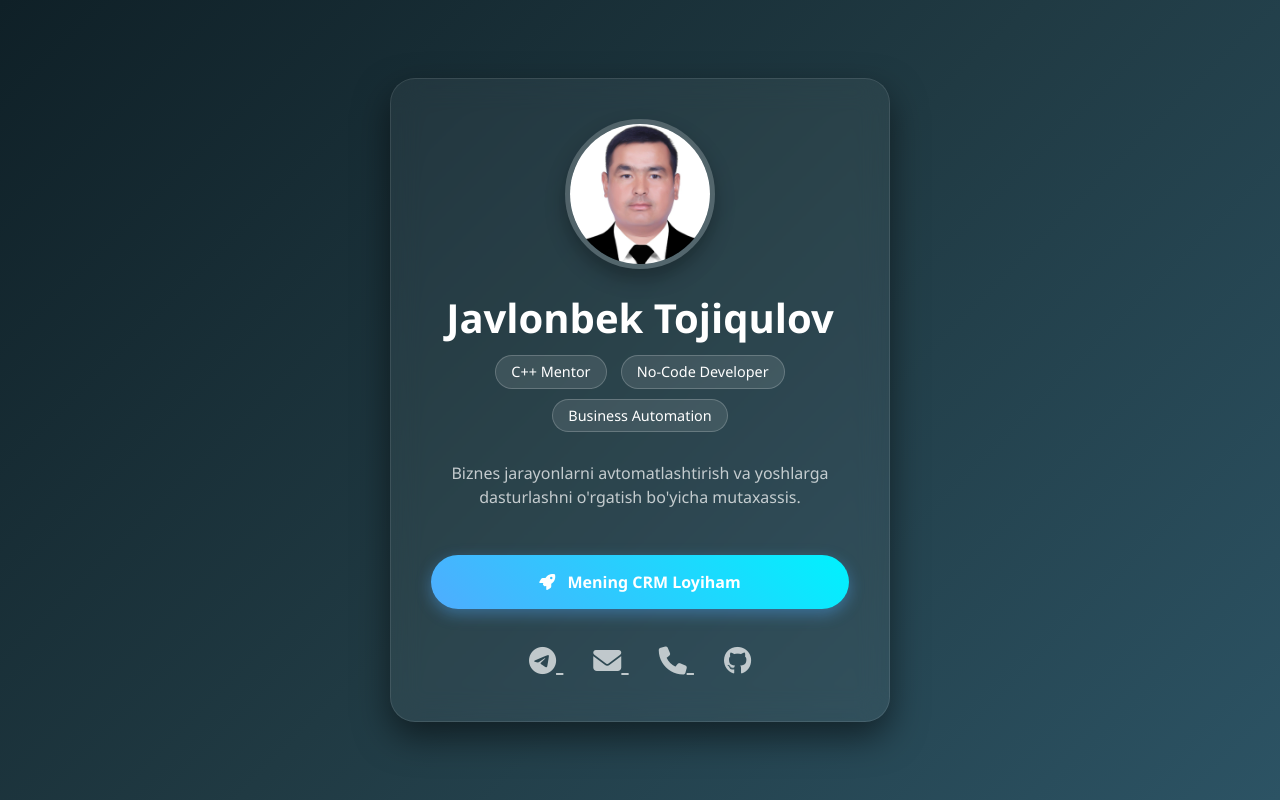
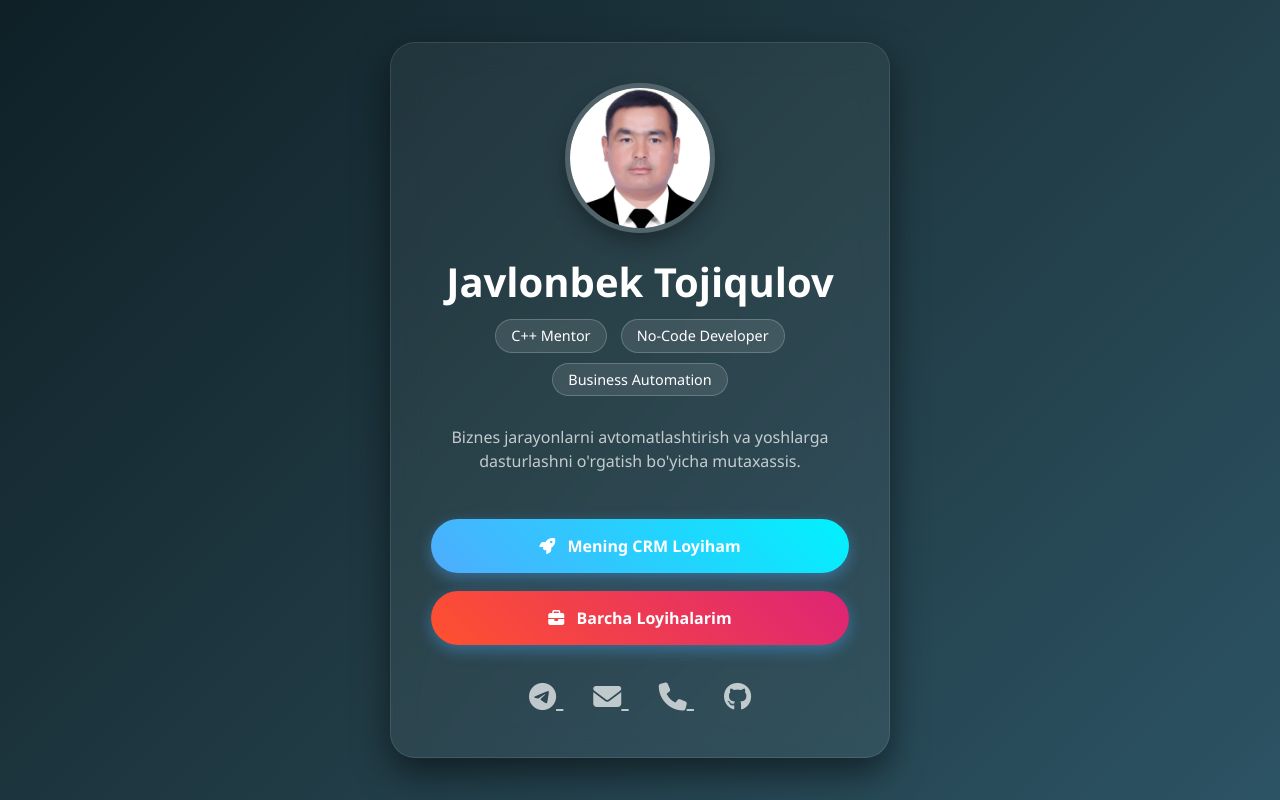
Before and after one commit to Javlon9992/study-center, a Django app: page / in a window 1280 px wide. Run offline with Django 5.2, Linux system fonts and the light colour scheme.

Commit message:
add projects gallereya page

```diff
--- a/app/templates/portfolio.html
+++ b/app/templates/portfolio.html
@@ -94,10 +94,14 @@
             Biznes jarayonlarni avtomatlashtirish va yoshlarga dasturlashni o'rgatish bo'yicha mutaxassis.
         </p>
 
-        <div class="d-grid">
-            <a href="{% url 'crm_home' %}" class="btn-crm">
-                <i class="fas fa-rocket me-2"></i> Mening CRM Loyiham
-            </a>
+        <div class="d-grid gap-2">
+             <a href="{% url 'crm_home' %}" class="btn-crm">
+             <i class="fas fa-rocket me-2"></i> Mening CRM Loyiham
+             </a>
+
+            <a href="{% url 'projects' %}" class="btn-crm" style="background: linear-gradient(45deg, #FF512F, #DD2476); margin-top: 10px;">
+            <i class="fas fa-briefcase me-2"></i> Barcha Loyihalarim
+             </a>
         </div>
 
         <div class="social-icons">
--- a/app/views.py
+++ b/app/views.py
@@ -6,6 +6,7 @@ from .forms import StudentForm
 
 def portfolio(request):
     return render(request, 'portfolio.html')
+
 
 # 1. Ro'yxatni ko'rish va Yangi qo'shish (bitta sahifada)
 def index(request):
@@ -55,3 +56,8 @@ def delete_student(request, id):
     student = get_object_or_404(Student, id=id)
     student.delete() # Bazadan o'chirish
     return redirect('crm_home')
+
+
+# app/views.py ga qo'shing
+def projects(request):
+    return render(request, 'projects.html')
--- a/study_center/urls.py
+++ b/study_center/urls.py
@@ -17,7 +17,7 @@ Including another URLconf
 # study_center/urls.py
 from django.contrib import admin
 from django.urls import path
-from app.views import index, delete_student, portfolio # <--- portfolio ni qo'shdik
+from app.views import index, delete_student, portfolio, projects  # projects ni import qilishni unutmang!
 
 urlpatterns = [
     path('admin/', admin.site.urls),
@@ -30,4 +30,6 @@ urlpatterns = [
 
     # 3. O'chirish funksiyasi
     path('delete/<int:id>/', delete_student, name='delete_student'),
+
+    path('projects/', projects, name='projects'), # YANGI
 ]
```
Also changed, not shown: app/static/images/dash_debt.png (added), app/static/images/dash_finance.png (added), app/static/images/dash_food.png (added), app/static/images/dash_grades.png (added), app/static/images/desktop_davomat.png (added), app/static/images/mobile_baholash.jpg (added), app/static/images/mobile_davomat.jpg (added), app/static/images/mobile_main.jpg (added), app/static/images/mobile_sales.jpg (added), app/static/images/mobile_taxi.jpg (added), 1 other file.
